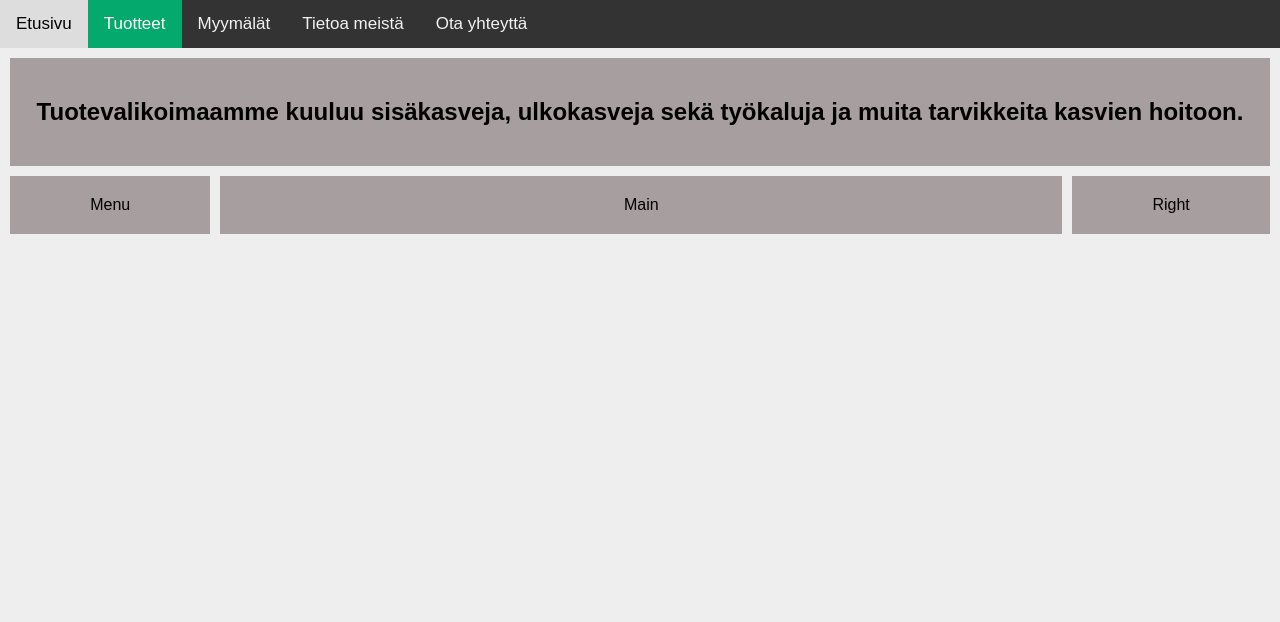
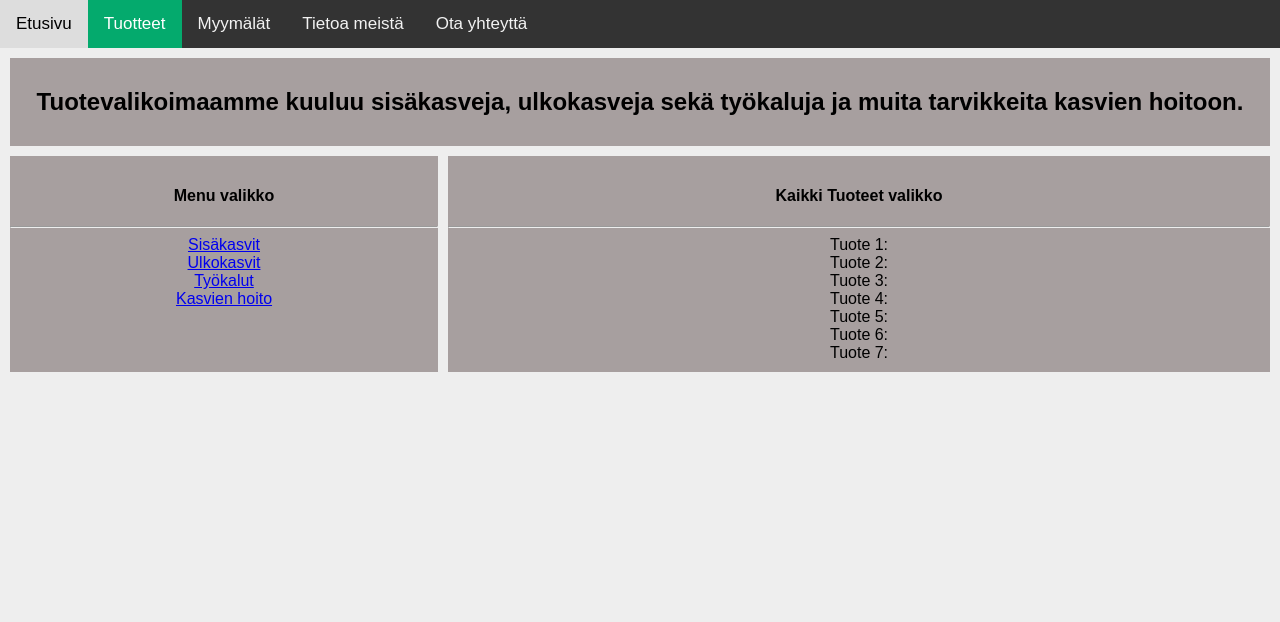
Before and after one commit to Riqhard/PuutarhaliikeProjekti, a PHP site: page /Tuotteet.html in a window 1280 px wide. Shown: the top 622 px of the page. Run offline with PHP 8.4, Linux system fonts and the light colour scheme.

Commit message:
parannukset

```diff
--- a/Myymalat.html
+++ b/Myymalat.html
@@ -14,7 +14,7 @@
 
 
 
-    <div class="topnav" id="myTopnav">
+<nav class="content">
     <a href="Etusivu.html">Etusivu</a>
     <a href="Tuotteet.html">Tuotteet</a>
     <a href="Myymalat.html" class="active">Myymälät</a>
@@ -24,7 +24,7 @@
         <script src="javascripts.js"></script>
     <i class="fa fa-bars"></i>
     </a>
-    </div>
+</nav>
 
 
 <div class="grid-container">
@@ -59,7 +59,6 @@ la 12-18<br>
     <hr>
     KUVA2
     </div>
-<div class="item4">Right</div>
 
 
 
--- a/Tuotteet.html
+++ b/Tuotteet.html
@@ -13,8 +13,7 @@
 
 
 
-
-    <div class="topnav" id="myTopnav">
+<nav class="content">
     <a href="Etusivu.html">Etusivu</a>
     <a href="Tuotteet.html"class="active">Tuotteet</a>
     <a href="Myymalat.html">Myymälät</a>
@@ -24,20 +23,38 @@
         <script src="javascripts.js"></script>
     <i class="fa fa-bars"></i>
     </a>
-    </div>
+</nav>
 
 
 <div class="grid-container">
     <div class="item1">
         <h2>Tuotevalikoimaamme kuuluu sisäkasveja, ulkokasveja sekä työkaluja ja muita tarvikkeita kasvien hoitoon.</h2>
+    </div>
+
+    <div class="item2">
+        <h4>Menu valikko</h4>
+        <hr>
+        <a href="SisakasvitKauppa.html">Sisäkasvit</a><br>
+        <a href="UlkokasvitKauppa.html">Ulkokasvit</a><br>
+        <a href="TyokalutKauppa.html">Työkalut</a><br>
+        <a href="KasvienhoitoKauppa.html">Kasvien hoito</a><br>
+
+
 
     </div>
 
-<div class="item2">Menu</div>
-<div class="item3">Main</div>
-<div class="item4">Right</div>
+    <div class="item3">
+        <h4>Kaikki Tuoteet valikko</h4>
+        <hr>
+        Tuote 1:<br>
+        Tuote 2:<br>
+        Tuote 3:<br>
+        Tuote 4:<br>
+        Tuote 5:<br>
+        Tuote 6:<br>
+        Tuote 7:<br>
 
-
+    </div>
 </div>
 
 <footer>
--- a/tyyli.css
+++ b/tyyli.css
@@ -12,15 +12,12 @@ body{
 .item1 { grid-area: header; }
 .item2 { grid-area: menu; }
 .item3 { grid-area: main; }
-.item4 { grid-area: right; }
-.item5 { grid-area: footer; }
 
 .grid-container {
     display: grid;
     grid-template-areas:
-      'header header header header header header header'
-      'menu main main main main main right'
-      'footer footer footer footer footer footer footer';
+      'header header header'
+      'menu main main';
     gap: 10px;
     padding: 10px;
   }
@@ -28,20 +25,20 @@ body{
   .grid-container > div {
     background-color: rgba(150, 141, 141, 0.8);
     text-align: center;
-    padding: 20px 0;
+    padding: 10px 0;
   }
 
 
 
 
-  .topnav {
+
+  nav {
     overflow: hidden;
     background-color: #333;
   }
 
-  .topnav a {
-    float: left;
-    display: block;
+  nav a {
+    display: inline-block;
     color: #f2f2f2;
     text-align: center;
     padding: 14px 16px;
```
Also changed, not shown: other parts of tyyli.css (+39 -34 lines), Etusivu.html (+2 -5 lines), OtaYhteytta.html (+5 -4 lines), TietoaMeista.html (+2 -5 lines), KasvienhoitoKauppa.html (added), SisakasvitKauppa.html (added), TyokalutKauppa.html (added), UlkokasvitKauppa.html (added). Lines whose indentation alone changed are shown as unchanged.
